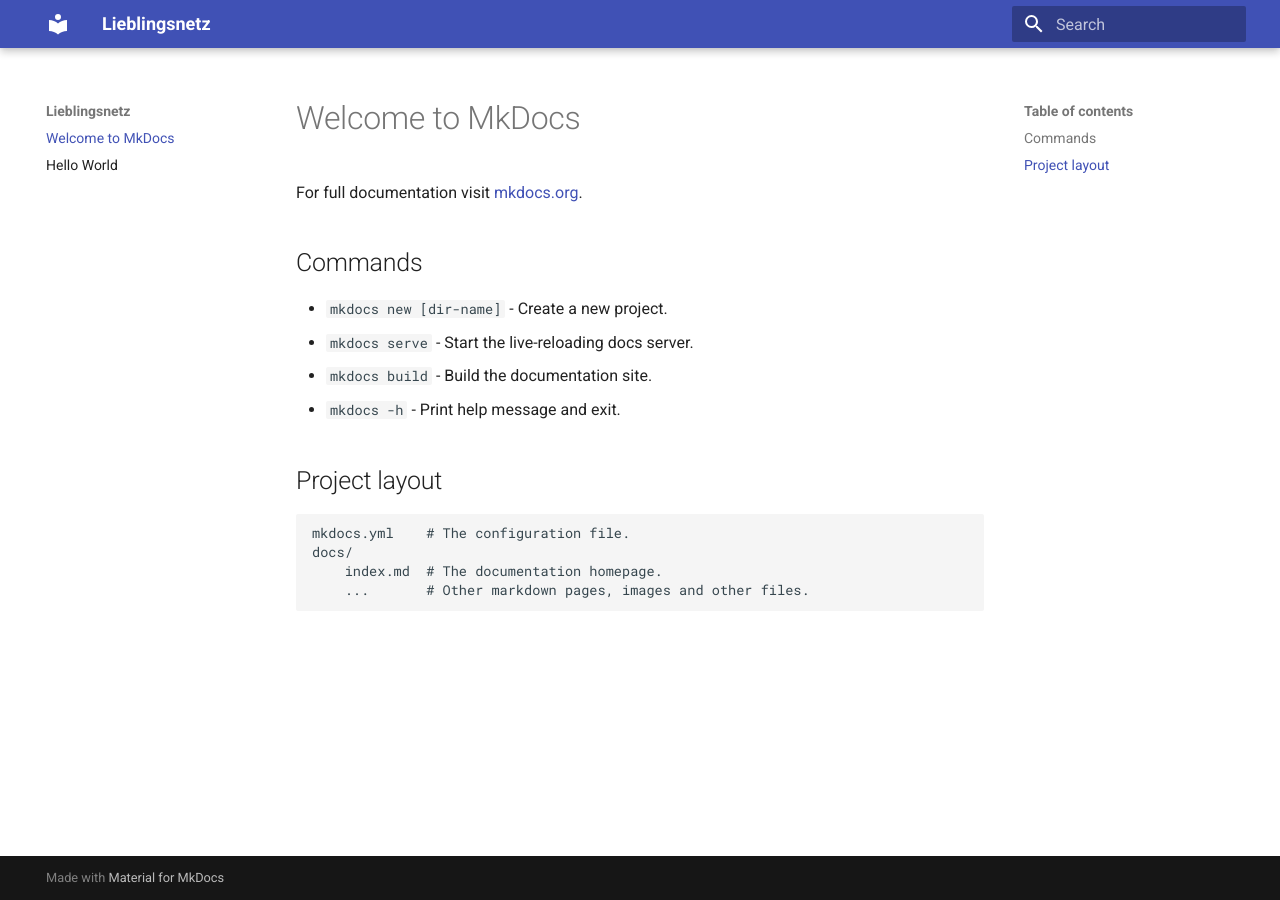
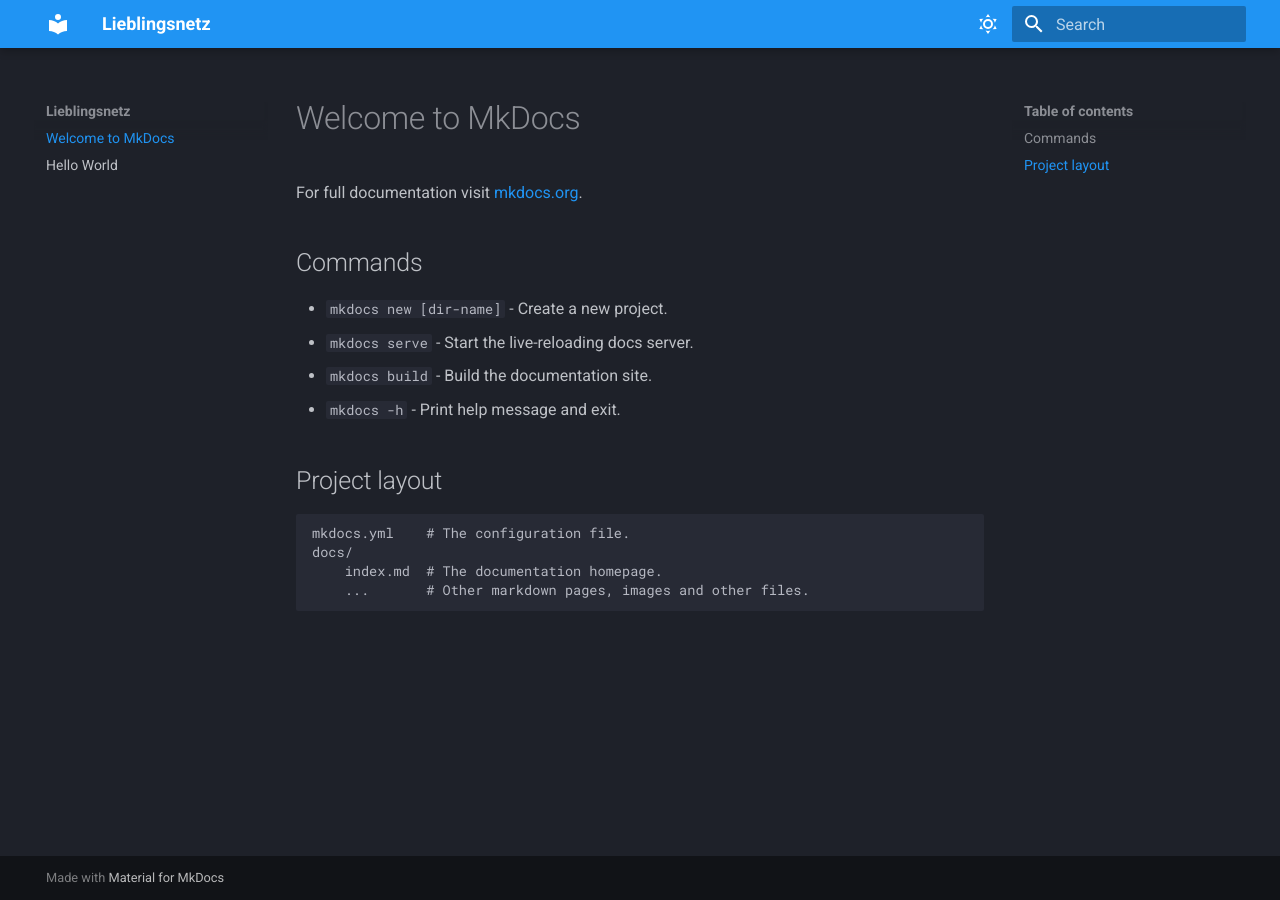
Before and after one commit to Stefan-Su/mkdocs, an MkDocs documentation site: the page built from docs/index.md, in a window 1280 px wide. Built offline with MkDocs 1.6.1 and Material for MkDocs 9.7.7, drawn with Linux system fonts in a browser that asks for light colours.

Commit message:
adding Dark and Light Mode ability to mkdocs.yml

```diff
--- a/mkdocs.yml
+++ b/mkdocs.yml
@@ -2,3 +2,19 @@
 site_url: https://site.example
 theme:
   name: material
+  palette:
+    # Dark Mode
+    - scheme: slate
+      toggle:
+        icon: material/weather-sunny
+        name: Dark mode
+      primary: blue
+      accent: deep purple
+
+    # Light Mode
+    - scheme: default
+      toggle:
+        icon: material/weather-night
+        name: Light mode
+      primary: blue
+      accent: deep orange
```
